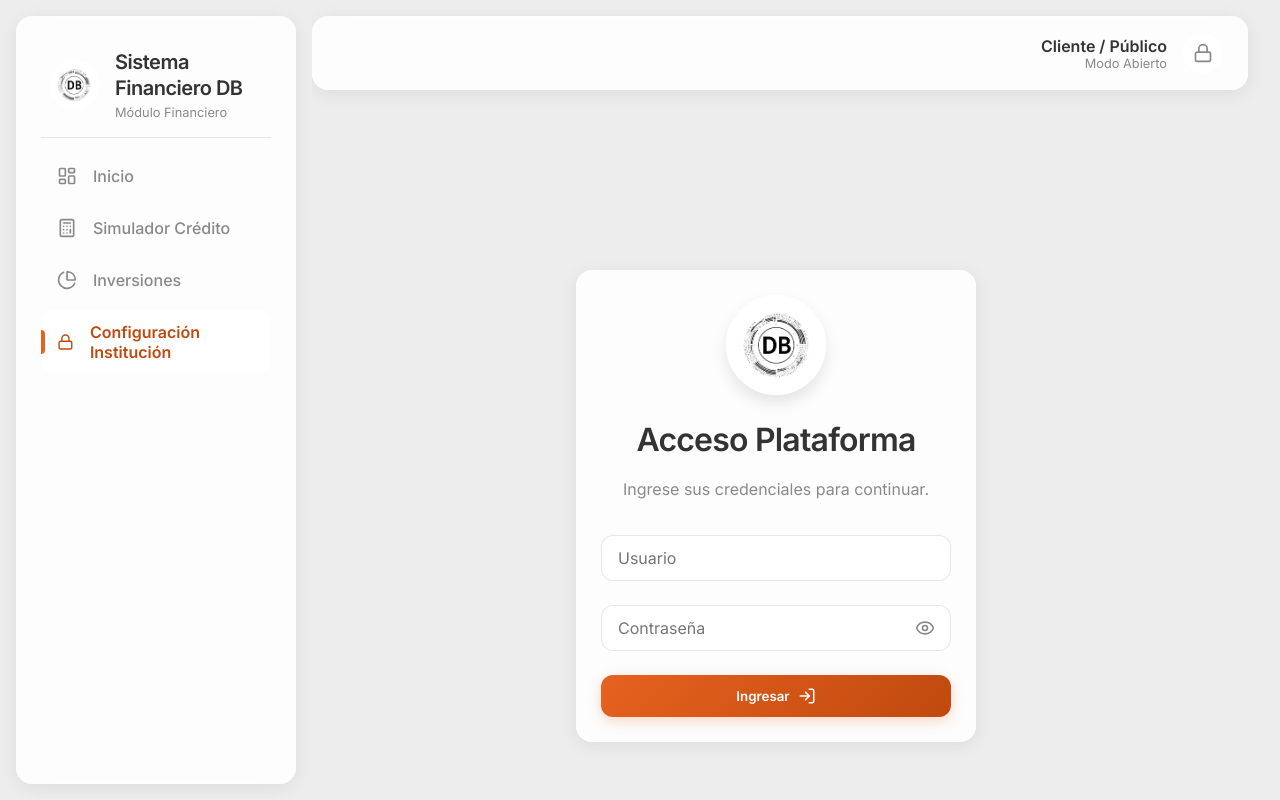
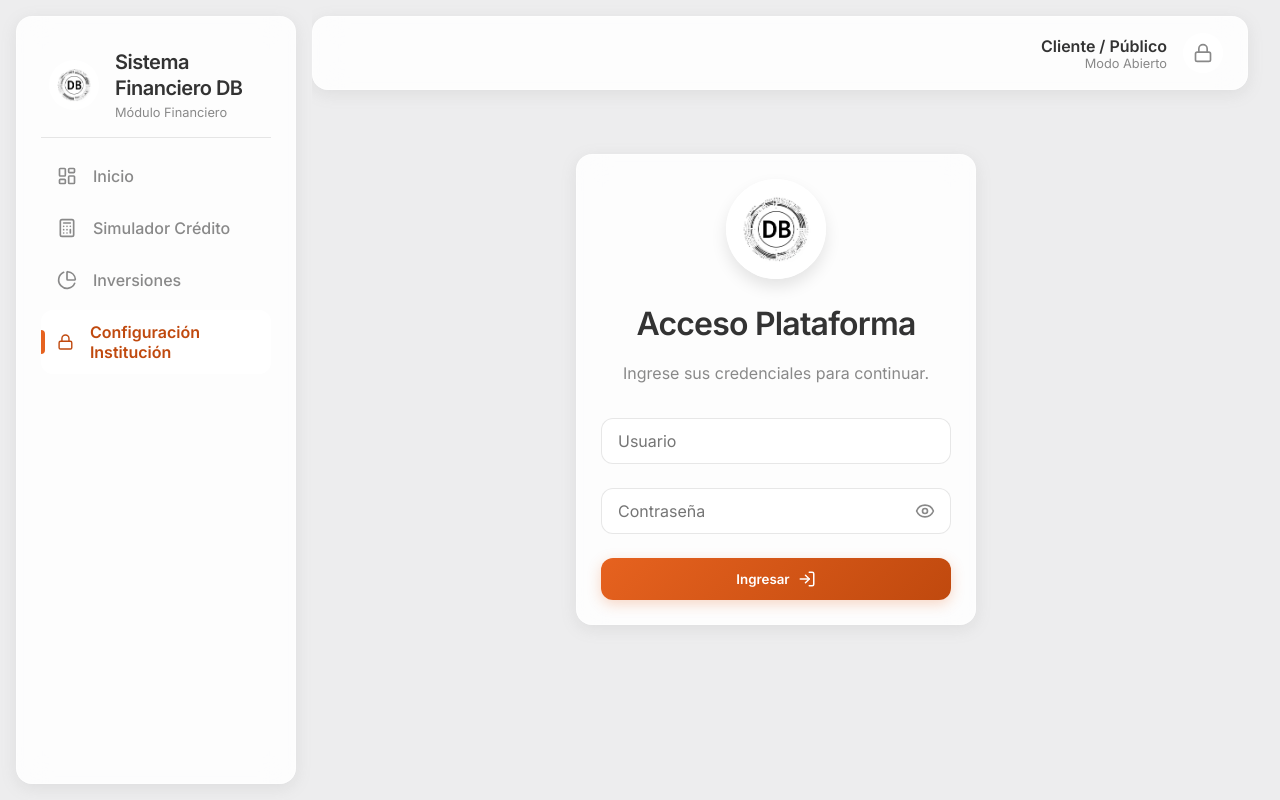
Before and after one commit to Dalembert21/sistemaAmortizacionFrontend, a React (Vite) app: page /login in a window 1280 px wide. Built offline with nearby package versions, Linux system fonts and the light colour scheme; no server answers.

Commit message:
cambios de estilos login

```diff
--- a/src/pages/Login.tsx
+++ b/src/pages/Login.tsx
@@ -22,8 +22,8 @@ const Login = () => {
   };
 
   return (
-    <div className="flex" style={{ height: '100vh', alignItems: 'center', justifyContent: 'center' }}>
-      <div className="glass-panel text-center animate-fade-in" style={{ width: '100%', maxWidth: '400px' }}>
+    <div className="flex" style={{ minHeight: '60vh', alignItems: 'center', justifyContent: 'center', padding: '3rem 1rem' }}>
+      <div className="glass-panel text-center animate-fade-in" style={{ width: '100%', maxWidth: '400px', borderRadius: 'var(--radius-lg)', overflow: 'hidden' }}>
         <div style={{ display: 'flex', justifyContent: 'center', marginBottom: '1.5rem' }}>
           <img
             src="/logo.png"
```
